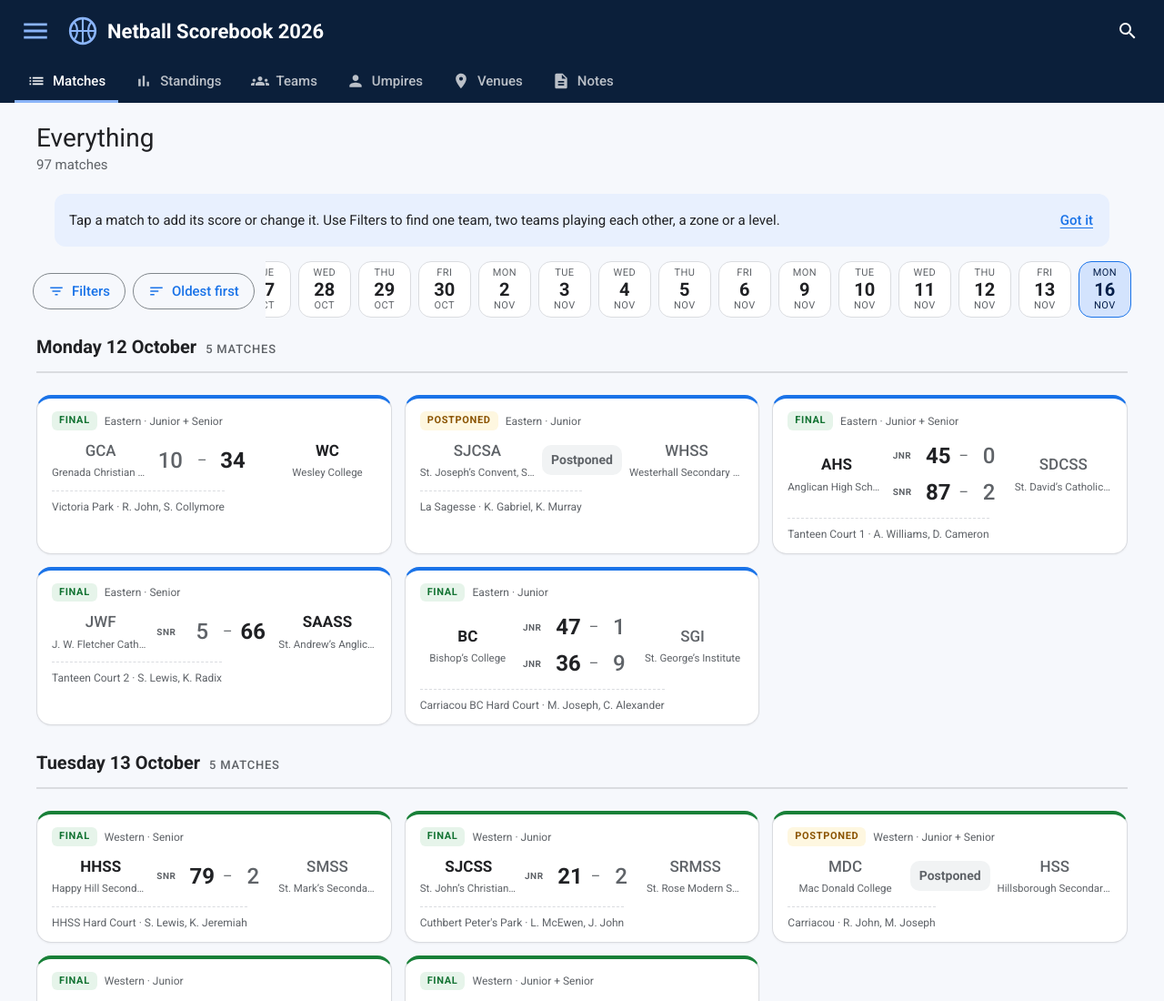
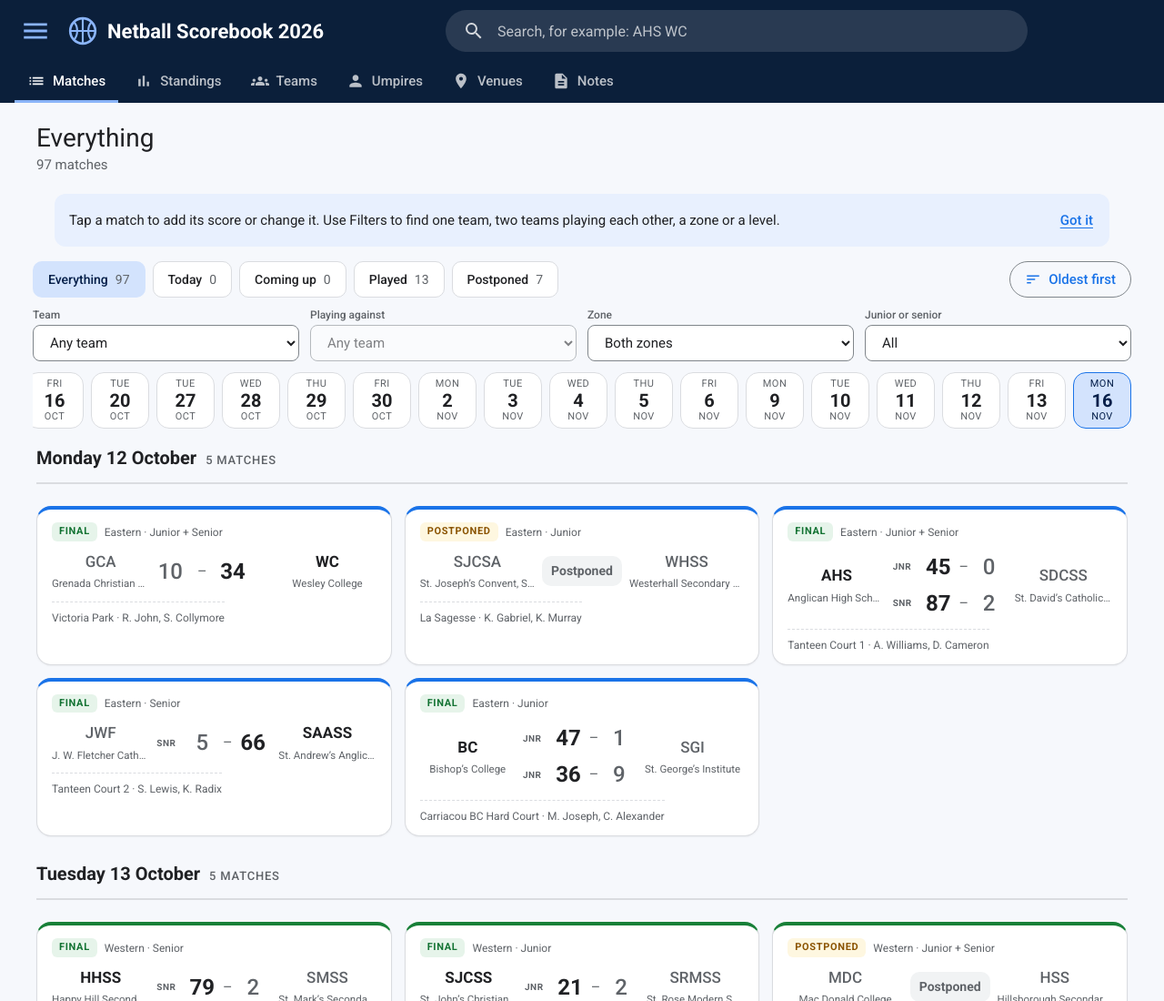
Before and after one commit to Darkbrad1/netball-scorebook, a website: page index.html in a window 1280 px wide. Shown: the top 1100 px of the page at 91% size. Drawn offline with nearby package versions, Linux system fonts and the light colour scheme.

Commit message:
On computers, show the full search box and every filter, with dates on their own row
From 900px wide: the search box is back in the header; the views
(Everything, Today, ...), sort, team, playing against, zone and level
sit in the pinned bar instead of the Filters pop-up; the dates take the
full width below them. The same filter controls move back into the
pop-up when the window is phone-sized.

Co-Authored-By: Claude Opus 5.5 <noreply@anthropic.com>
Claude-Session: https://claude.ai/code/session_01CwLue8AtNC8DRQR79YPyXS

```diff
--- a/index.html
+++ b/index.html
@@ -712,6 +712,25 @@ body{background:var(--bg)}
   .dpad{display:block; flex:0 0 calc((100% - 24px) / 5)}
   .mbar .dpill{flex:0 0 calc((100% - 24px) / 5); width:auto}
 }
+
+/* ---------- computer: full search, every filter in view, dates on their own row ---------- */
+.mfull{display:none}
+@media (min-width:900px){
+  .bar-in{grid-template-columns:auto minmax(0,1fr) auto!important; grid-template-areas:"brand search tools"!important}
+  .hsearch,.sclose{display:none!important}
+  .search{display:flex!important; height:46px; max-width:640px}
+  .fbtn{display:none!important}
+  .mbar{display:grid; grid-template-columns:minmax(0,1fr) auto; grid-template-areas:"chips sort" "sel sel" "dates dates"; align-items:center; gap:10px 16px; padding:10px 4px 8px}
+  .mfull{display:contents}
+  .mbar #chips{grid-area:chips; padding:0!important; flex-wrap:wrap; overflow:visible}
+  .mbar .mfilters{grid-area:sel; padding:0!important; gap:12px; grid-template-columns:repeat(4,minmax(0,1fr))!important}
+  .mbar .mfilters .field{gap:2px}
+  .mbar .mfilters .field span{font-size:12px; color:var(--muted)}
+  .mbar .mfilters select{min-height:40px; padding-top:4px; padding-bottom:4px; font-size:15px}
+  .mbar .pacts{grid-area:sort; justify-self:end}
+  .mbar .dstrip{grid-area:dates; width:100%; padding:2px 0 4px}
+  .mbar .dpill{flex:1 0 64px}
+}
 </style>
 
 </head>
@@ -763,9 +782,9 @@ body{background:var(--bg)}
         <div class="fpop" id="fpop" hidden><div class="fpanel" role="dialog" aria-modal="true" aria-labelledby="fpTitle">
           <div class="fp-h"><h2 id="fpTitle" tabindex="-1">Filters</h2><button type="button" class="icon-btn" id="fClose" aria-label="Close filters"><svg class="ic" viewBox="0 0 24 24" aria-hidden="true"><path d="M19 6.41L17.59 5 12 10.59 6.41 5 5 6.41 10.59 12 5 17.59 6.41 19 12 13.41 17.59 19 19 17.59 13.41 12z"/></svg></button></div>
           <div class="fp-b">
-        <h3 class="fp-l">Show</h3>
+        <h3 class="fp-l" id="fpShowL">Show</h3>
         <div class="chips" id="chips" role="group" aria-label="Which matches to show"></div>
-        <h3 class="fp-l">Narrow it down</h3>
+        <h3 class="fp-l" id="fpNarrowL">Narrow it down</h3>
         <div class="mfilters">
           <label class="field"><span>Team</span><select id="fTeamA"></select></label>
           <label class="field"><span>Playing against</span><select id="fTeamB"></select></label>
@@ -776,7 +795,7 @@ body{background:var(--bg)}
           <div class="fp-f"><button type="button" class="link" id="fReset">Clear all</button><button type="button" class="btn primary" id="fDone">Show matches</button></div>
         </div></div>
         <div class="tip" id="tips"><span>Tap a match to add its score or change it. Use Filters to find one team, two teams playing each other, a zone or a level.</span><button class="link" id="hideTips" type="button">Got it</button></div>
-        <div class="mbar" id="mbar"><div class="pacts"><button class="btn small fbtn" type="button" id="fOpen" aria-haspopup="dialog" aria-controls="fpop"><svg class="ic" viewBox="0 0 24 24" aria-hidden="true"><path d="M10 18h4v-2h-4v2zM3 6v2h18V6H3zm3 7h12v-2H6v2z"/></svg>Filters<span class="fcount" id="fCount" hidden></span></button><button class="btn small sortbtn" type="button" id="fSort"></button></div><div class="dstrip" id="dstrip" role="group" aria-label="Jump to a date"></div></div>
+        <div class="mbar" id="mbar"><div class="mfull" id="mfull"></div><div class="pacts"><button class="btn small fbtn" type="button" id="fOpen" aria-haspopup="dialog" aria-controls="fpop"><svg class="ic" viewBox="0 0 24 24" aria-hidden="true"><path d="M10 18h4v-2h-4v2zM3 6v2h18V6H3zm3 7h12v-2H6v2z"/></svg>Filters<span class="fcount" id="fCount" hidden></span></button><button class="btn small sortbtn" type="button" id="fSort"></button></div><div class="dstrip" id="dstrip" role="group" aria-label="Jump to a date"></div></div>
         <div id="list"></div>
       </section>
       <section id="panel-standings" hidden aria-labelledby="sTitle">
@@ -1872,6 +1891,14 @@ function placePill(strip,b,smooth){
   const still=window.matchMedia('(prefers-reduced-motion: reduce)').matches;
   strip.scrollTo({left:x,behavior:smooth&&!still?'smooth':'auto'});
 }
+// On a computer the filters sit in the pinned bar; on a phone they live in the Filters pop-up.
+function placeFilters(){
+  const chips=$('#chips'), mf=document.querySelector('.mfilters');
+  if(mqPhone.matches){ if(chips.parentNode.id==='mfull'){$('#fpShowL').after(chips); $('#fpNarrowL').after(mf);} }
+  else { if(chips.parentNode.id!=='mfull'){$('#mfull').append(chips,mf); if(!$('#fpop').hidden)closeFilters();} }
+  measureBars();
+}
+mqPhone.addEventListener?mqPhone.addEventListener('change',placeFilters):mqPhone.addListener(placeFilters);
 let markQueued=false;
 window.addEventListener('scroll',()=>{if(markQueued)return; markQueued=true; requestAnimationFrame(()=>{markQueued=false; markDay();});},{passive:true});
 window.addEventListener('resize',()=>{measureBars(); markDay();});
@@ -1990,7 +2017,7 @@ $('#btnXlsx').addEventListener('click',()=>doDownload('xlsx'));
 $('#btnPdf').addEventListener('click',()=>doDownload('pdf'));
 
 /* ---------- start ---------- */
-measureBars(); renderEmpty(); renderMatches(); renderStandings(); renderTeams(); renderUmpires(); renderVenues(); renderNotes(); updateChanges();
+placeFilters(); renderEmpty(); renderMatches(); renderStandings(); renderTeams(); renderUmpires(); renderVenues(); renderNotes(); updateChanges();
 if(CLOUD){
   CLOUD.client.onUpdate(CLOUD.api.scorebook.get,{},applyCloud,()=>{CLOUD.ready=true; updateChanges();});
   CLOUD.client.subscribeToConnectionState(c=>{const on=c.isWebSocketConnected||!c.hasEverConnected; if(on!==CLOUD.online){CLOUD.online=on; updateChanges();}});
```
